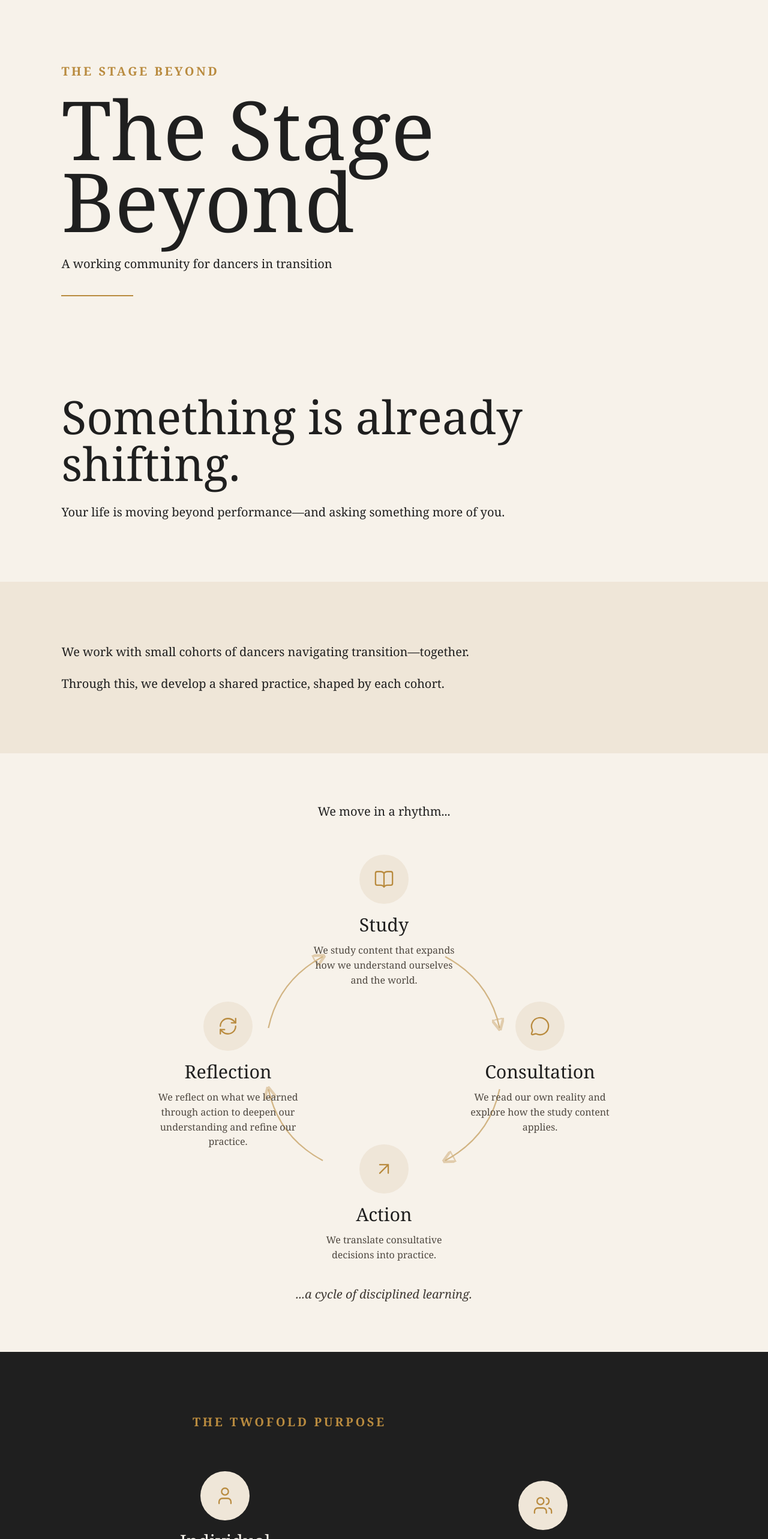
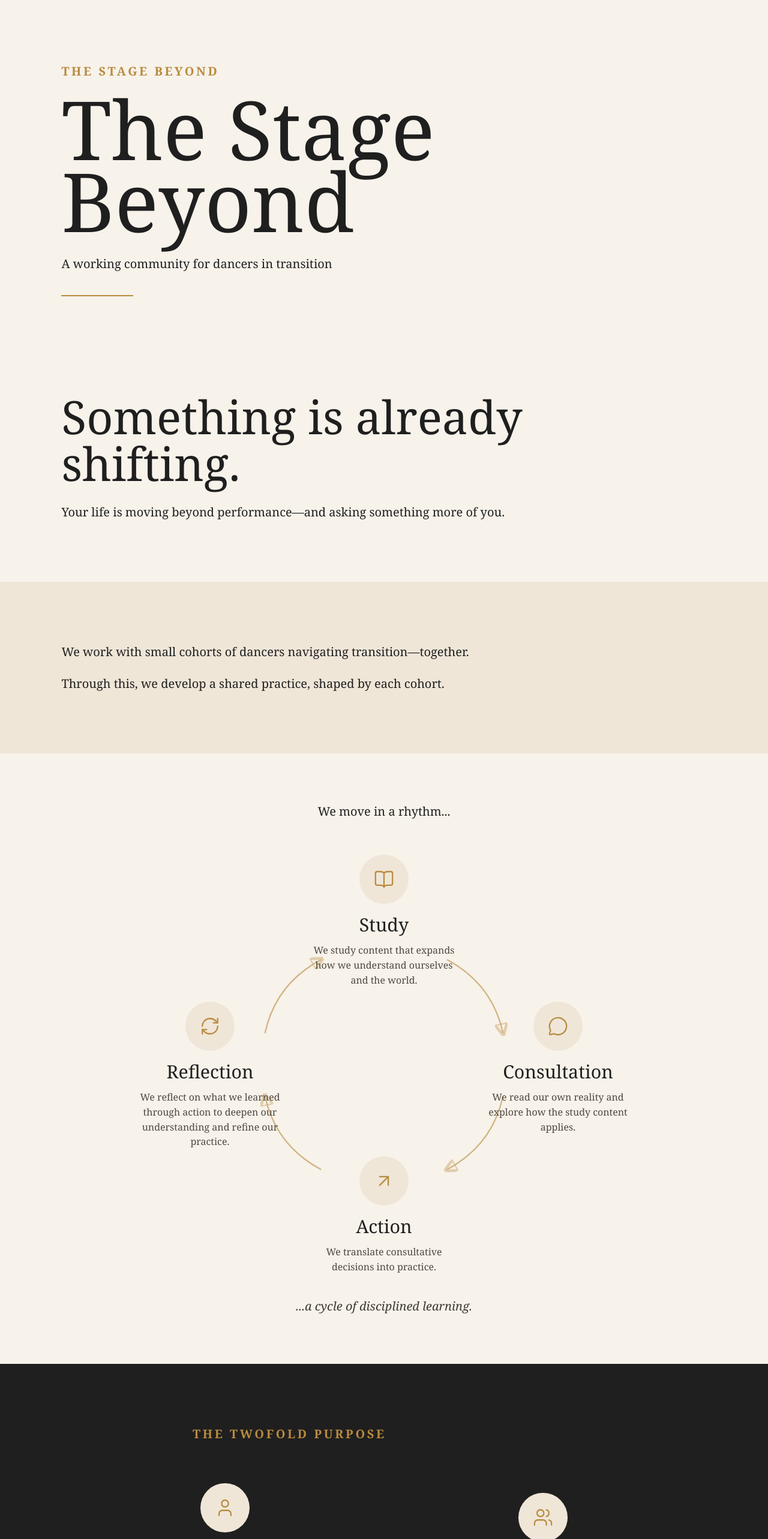
Before and after one commit to travisbirchattba/the-stage-beyond-site, a React (Vite) app: page / in a window 1280 px wide. Shown: the top 2566 px of the page at 60% size. Built offline with nearby package versions, Linux system fonts and the light colour scheme.

Commit message:
Update styles.css

```diff
--- a/src/styles.css
+++ b/src/styles.css
@@ -78,8 +78,8 @@ body {
 
 .cycleWrapper {
   position: relative;
-  width: min(760px, 100%);
-  height: 680px;
+  width: min(820px, 100%);
+  height: 700px;
   margin: 0 auto;
 }
 
```
